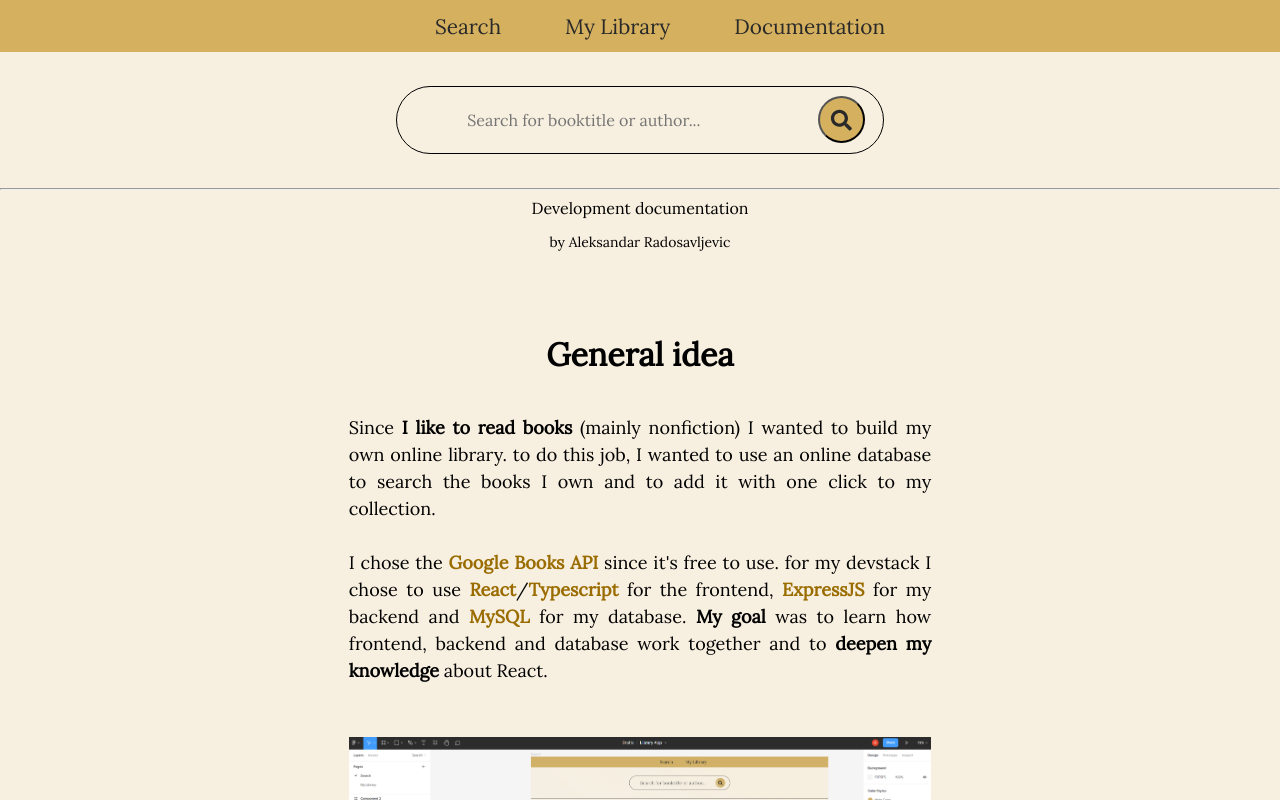
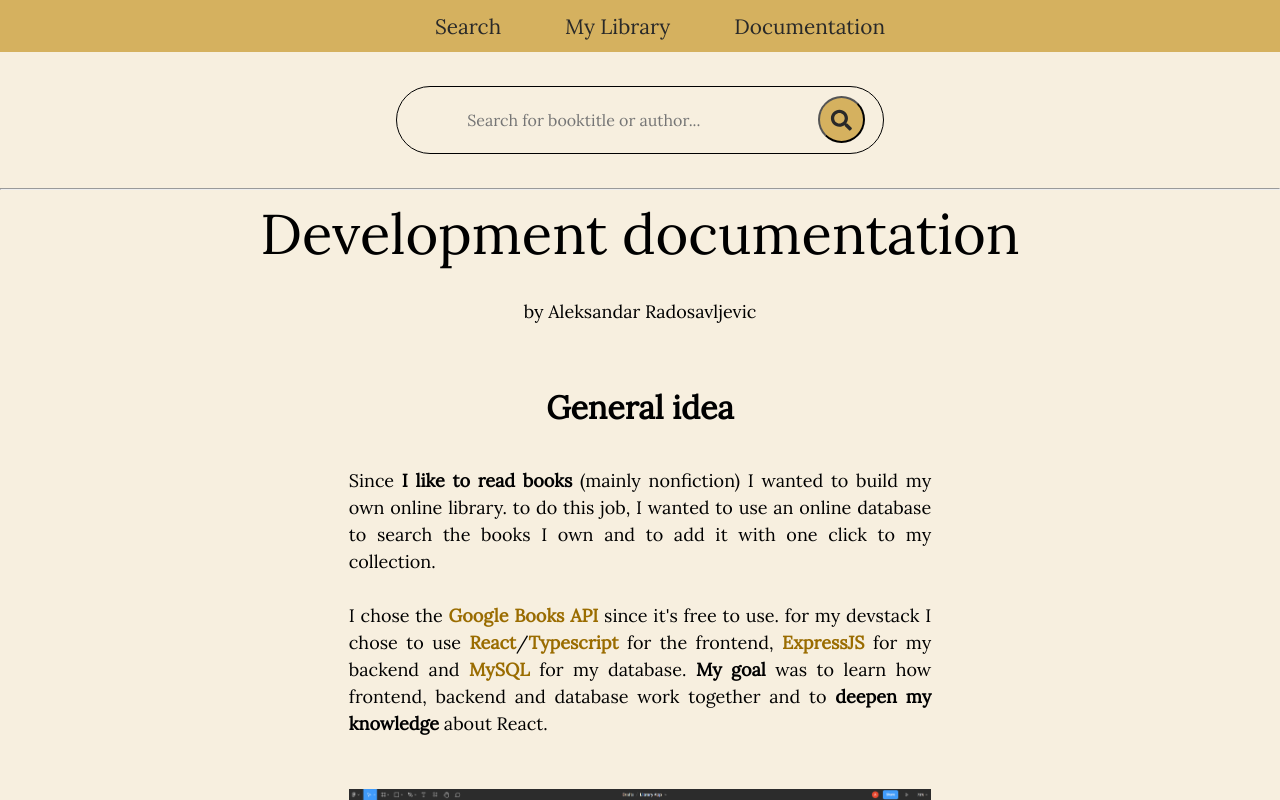
Before and after one commit to AlexPray/My_Library_React_Frontend, a React app: page /documentation in a window 1280 px wide. Shown: the top 800 px of the page. Built offline with nearby package versions, Linux system fonts and the light colour scheme.

Commit message:
small css changes

```diff
--- a/client/Components/Documentation.css
+++ b/client/Components/Documentation.css
@@ -8,13 +8,26 @@
   align-items: center;
   text-align: justify;
 }
+
+.documentation header {
+  font-size: 3.5em;
+  margin-bottom: 0.2em;
+}
+
+.documentation p.author {
+  font-size: 18px;
+  margin-bottom: 0;
+}
+
+.documentation p.author-bottom {
+  font-size: 14px;
+  margin-bottom: 0;
+}
+
 .documentation p {
   font-size: 18px;
   line-height: 150%;
   margin-bottom: 1.4em;
-}
-.documentation p.small-text {
-  font-size: 14px;
 }
 
 .doc-img {
--- a/client/Components/Documentation.tsx
+++ b/client/Components/Documentation.tsx
@@ -7,7 +7,7 @@ const Documentation = () => {
   return (
     <div className="documentation">
       <header>Development documentation</header>
-      <p className="small-text">by Aleksandar Radosavljevic</p>
+      <p className="author">by Aleksandar Radosavljevic</p>
 
       <br />
       <br />
@@ -450,7 +450,11 @@ export default AddButton;
 
       <img className='gif' src="/images/coding_gif.gif" alt="loading..." />
 
-      <br /> <br /> <br /> <br /> <br /> <br />
+      <br /> <br /> <br /> <br />
+
+      <p className="author-bottom">Aleksandar Radosavljevic</p>
+
+      <br /> <br /> <br /> <br />
 
     </div>
   );
```
